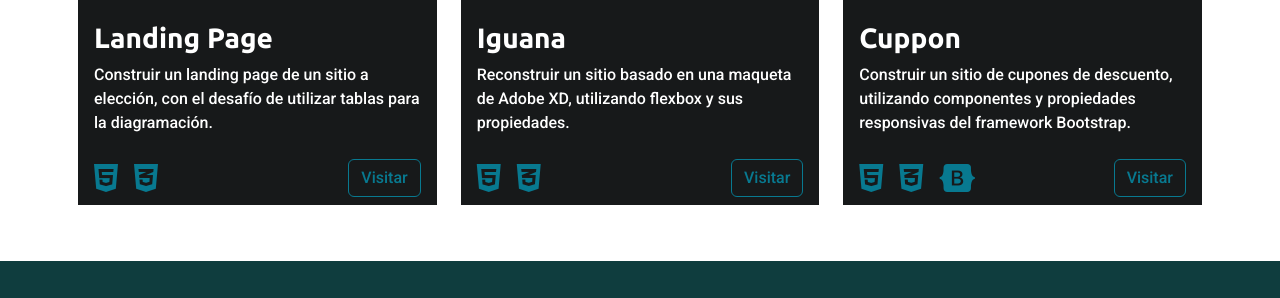
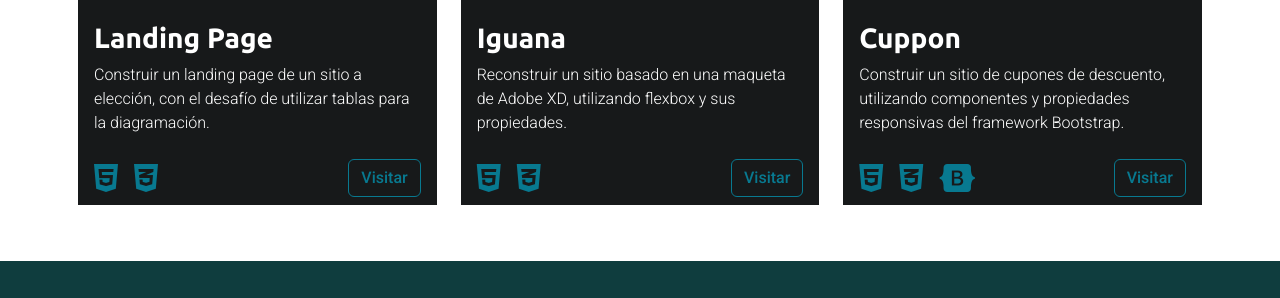
Before and after one commit to raulespmol/cv-portafolio, a website: page portfolio.html in a window 1280 px wide. Shown: the part 502-800 px from the top of the page. Drawn offline with nearby package versions, Linux system fonts and the light colour scheme.

Commit message:
cambiar font-weight en descripciones de proyectos

```diff
--- a/portfolio.html
+++ b/portfolio.html
@@ -103,7 +103,7 @@
                         <div class="image-top m-2" style="background-image: url(./assets/img/d2-landing.png)"></div>
                         <div class="card-body">
                             <h5 class="card-title fw-bold fs-3">Landing Page</h5>
-                            <p class="card-text">
+                            <p class="card-text fw-light">
                                 Construir un landing page de un sitio a elección, con el desafío de utilizar tablas para la diagramación.
                             </p>
                         </div>
@@ -123,7 +123,7 @@
                         <div class="image-top m-2" style="background-image: url(./assets/img/d3-flex.png)"></div>
                         <div class="card-body">
                             <h5 class="card-title fw-bold fs-3">Iguana</h5>
-                            <p class="card-text">
+                            <p class="card-text fw-light">
                                 Reconstruir un sitio basado en una maqueta de Adobe XD, utilizando flexbox y sus propiedades.
                             </p>
                         </div>
@@ -143,7 +143,7 @@
                         <div class="image-top m-2" style="background-image: url(./assets/img/d4-bootstrap.png)"></div>
                         <div class="card-body">
                             <h5 class="card-title fw-bold fs-3">Cuppon</h5>
-                            <p class="card-text">
+                            <p class="card-text fw-light">
                                 Construir un sitio de cupones de descuento, utilizando componentes y propiedades responsivas del framework Bootstrap.
                             </p>
                         </div>
```
